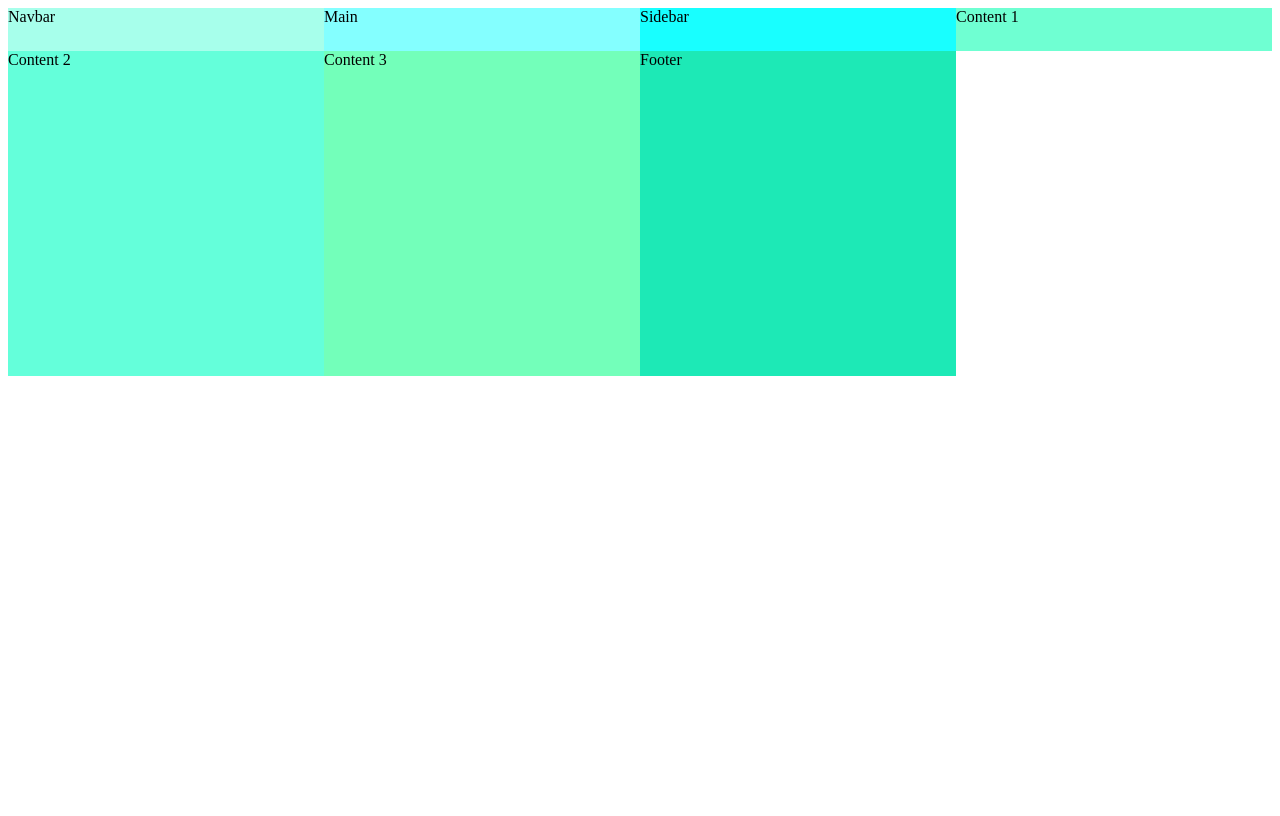
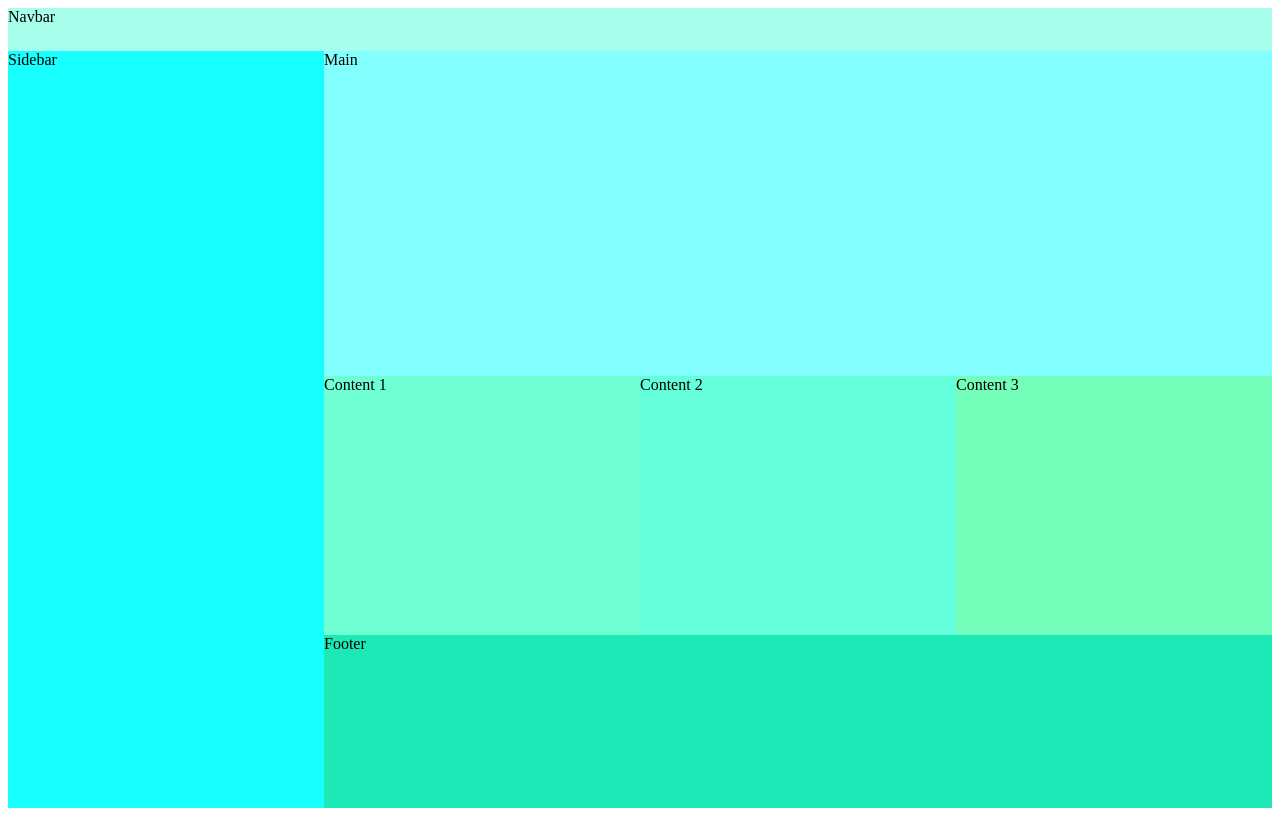
Before and after one commit to RazvanBugoi/grid-layout, a plain HTML site: page src/index.html in a window 1280 px wide. Drawn offline with Linux system fonts and the light colour scheme.

Commit message:
used grid-template-areas to place each content in the right place

```diff
--- a/src/css/style.css
+++ b/src/css/style.css
@@ -3,32 +3,40 @@
     height: 100vh;
     grid-template-columns: 1fr 1fr 1fr 1fr;
     grid-template-rows: 0.2fr 1.5fr 1.2fr 0.8fr;
+    grid-template-areas: "nav nav nav nav" "sidebar main main main" "sidebar content1 content2 content3" "sidebar footer footer footer"
 }
 
 nav {
     background: #a7ffeb;
+    grid-area: nav;
 }
 
 main {
     background: #84ffff;
+    grid-area: main;
 }
 
 #sidebar {
     background: #18ffff;
+    grid-area: sidebar;
 }
 
 #content1 {
     background: #6fffd2;
+    grid-area: content1;
 }
 
 #content2 {
     background: #64ffda;
+    grid-area: content2;
 }
 
 #content3 {
     background: #73ffba;
+    grid-area: content3;
 }
 
 footer {
     background: #1de9b6;
+    grid-area: footer;
 }
```
